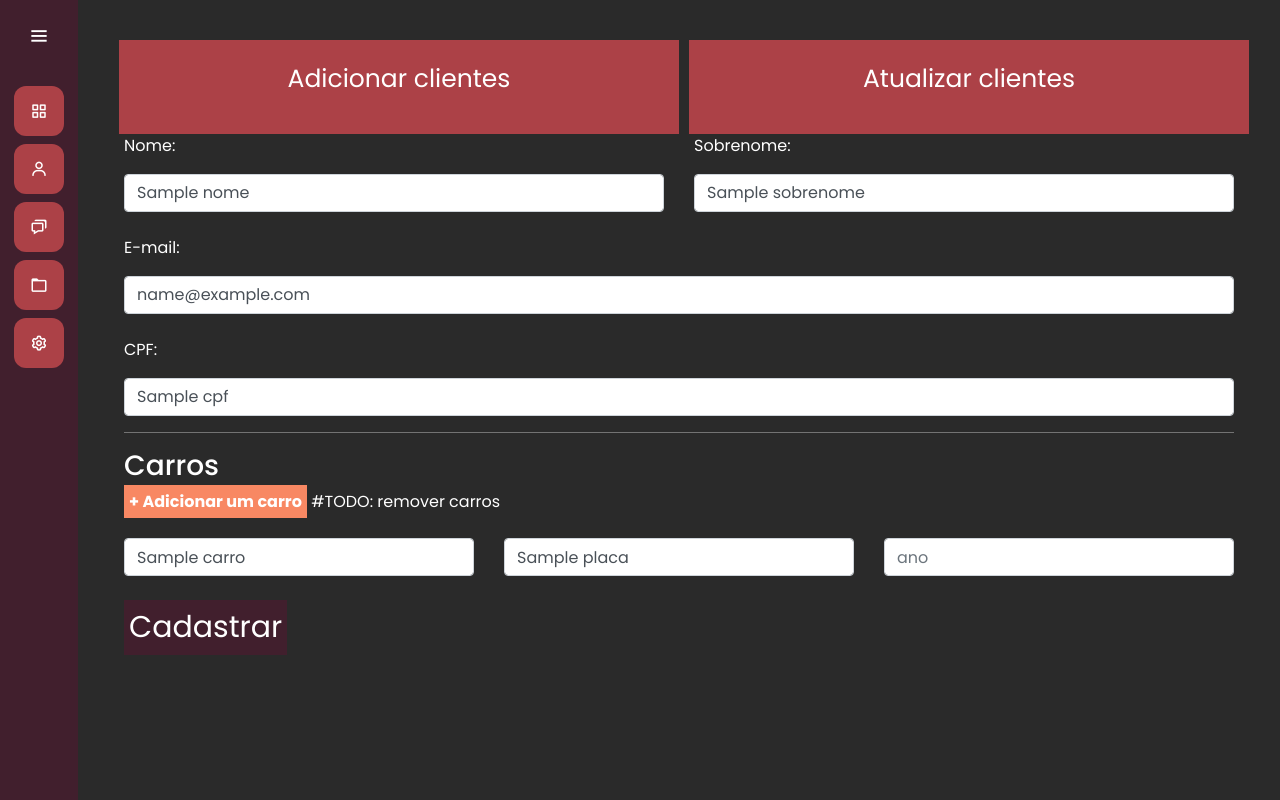
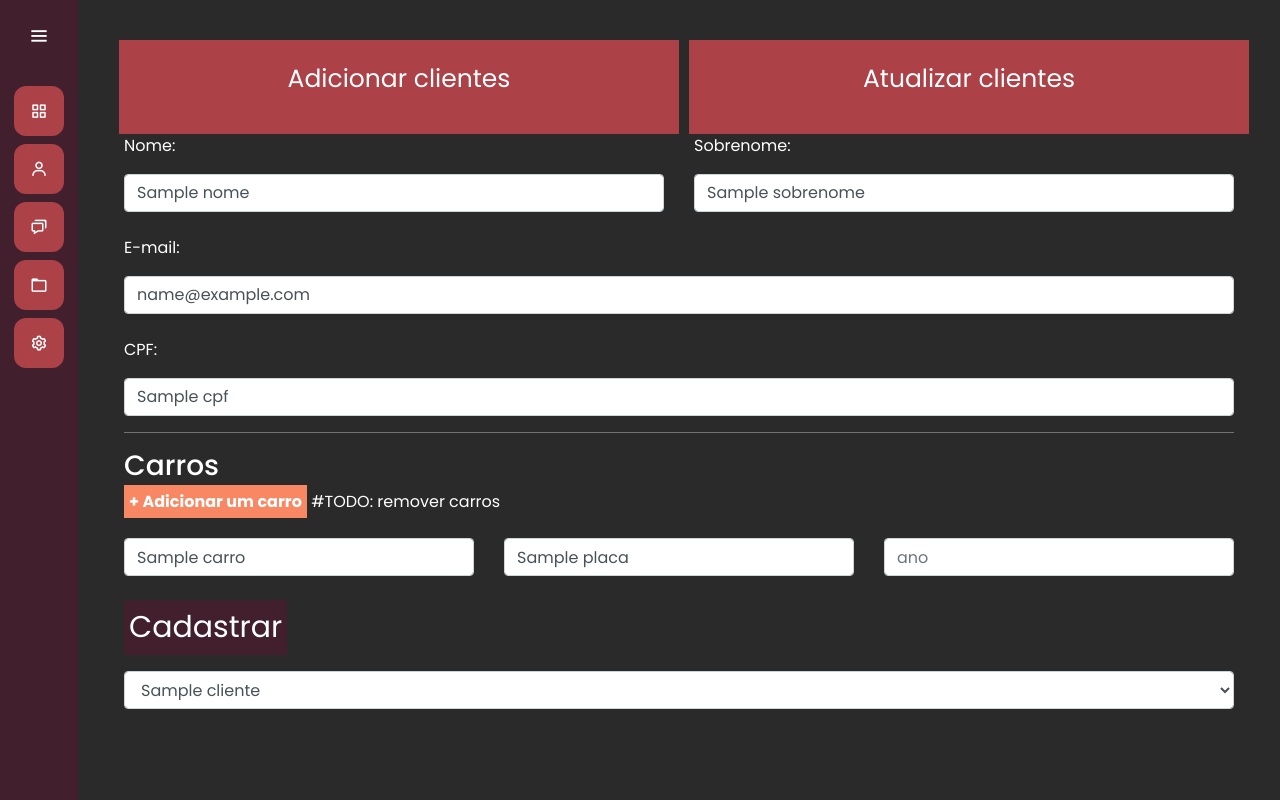
Before and after one commit to thiagoc-machado/mecanica, a Django app: template clientes/templates/clientes.html in a window 1280 px wide. Run offline with Django 4.2, Linux system fonts and the light colour scheme; the template is opened without the code that fills it: most values are stand-ins (such as "Sample title", 1, 10 or a date in 2020).

Commit message:
update client data

```diff
--- a/clientes/templates/clientes.html
+++ b/clientes/templates/clientes.html
@@ -3,16 +3,16 @@
 {% endblock %} {% block 'dashboard' %}
 <div class="container">
   <div class="row">
-    <div class="col-md card-dashboard">
+    <div onclick="exibir_form('1')" class="col-md card-dashboard">
       <p class="text-card">Adicionar clientes</p>
     </div>
 
-    <div class="col-md card-dashboard">
+    <div onclick="exibir_form('2')" class="col-md card-dashboard">
       <p class="text-card">Atualizar clientes</p>
     </div>
   </div>
 
-  <div class="adicionar-cliente">
+  <div id="adicionar-cliente" class="adicionar-cliente">
     <form action="{% url 'clientes' %}" method="POST">
       {% csrf_token %}
       <div class="row">
@@ -104,6 +104,14 @@
       <input type="submit" value="Cadastrar" class="btn-principal" />
     </form>
   </div>
+  <div id="att_cliente">
+    <p></p>
+    <select id="cliente-select" onchange="dados_cliente()" class="form-control">
+      {%for cliente in clientes%}
+      <option value="cliente.id">{{cliente.nome}}</option>
+      {%endfor%}
+    </select>
+  </div>
 </div>
 <script src="{% static 'clientes/js/clientes.js' %}"></script>
 {% endblock%}
--- a/clientes/urls.py
+++ b/clientes/urls.py
@@ -2,5 +2,6 @@ from django.urls import path
 from . import views
 
 urlpatterns = [
-    path('', views.clientes, name="clientes")
+    path('', views.clientes, name="clientes"),
+    path('atualiza_cliente/', views.att_cliente, name="atualiza_cliente")
 ]
--- a/templates/static/clientes/css/clientes.css
+++ b/templates/static/clientes/css/clientes.css
@@ -5,6 +5,7 @@
   margin-top: 40px;
   text-align: center;
   padding: 20px;
+  cursor: pointer;
 }
 
 .text-card {
--- a/templates/static/clientes/js/clientes.js
+++ b/templates/static/clientes/js/clientes.js
@@ -6,3 +6,36 @@ function add_carro() {
 
   container.innerHTML += html;
 }
+
+function exibir_form(tipo) {
+  add_cliente = document.getElementById("adicionar-cliente");
+  att_cliente = document.getElementById("att_cliente");
+
+  if (tipo == "1") {
+    att_cliente.style.display = "none";
+    add_cliente.style.display = "block";
+  } else if (tipo == "2") {
+    add_cliente.style.display = "none";
+    att_cliente.style.display = "block";
+  }
+}
+
+function dados_cliente() {
+  cliente = document.getElementById("cliente-select");
+  csrf_token = document.querySelector("[name=csrfmiddlewaretoken]").value;
+  id_cliente = cliente.value;
+  data = new FormData();
+  data.append("id_cliente", id_cliente);
+
+  fetch("/clientes/atualiza_cliente/", {
+    method: "POST",
+    headers: {
+      "X-CSRFToken": csrf_token,
+    },
+    body: data,
+  })
+    .then(function (result) {
+      return result.json();
+    })
+    .then(function (data) {});
+}
```
Also changed, not shown: clientes/views.py (+7 -2 lines).
